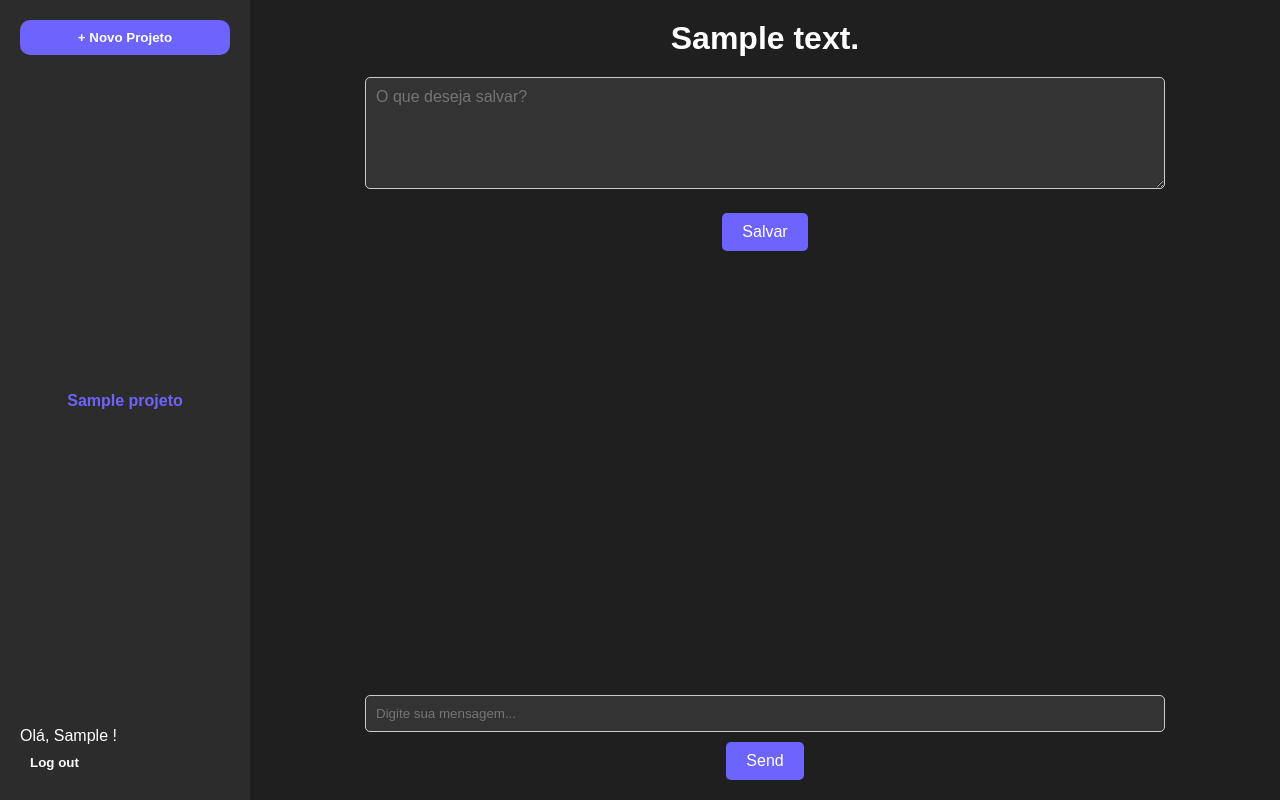
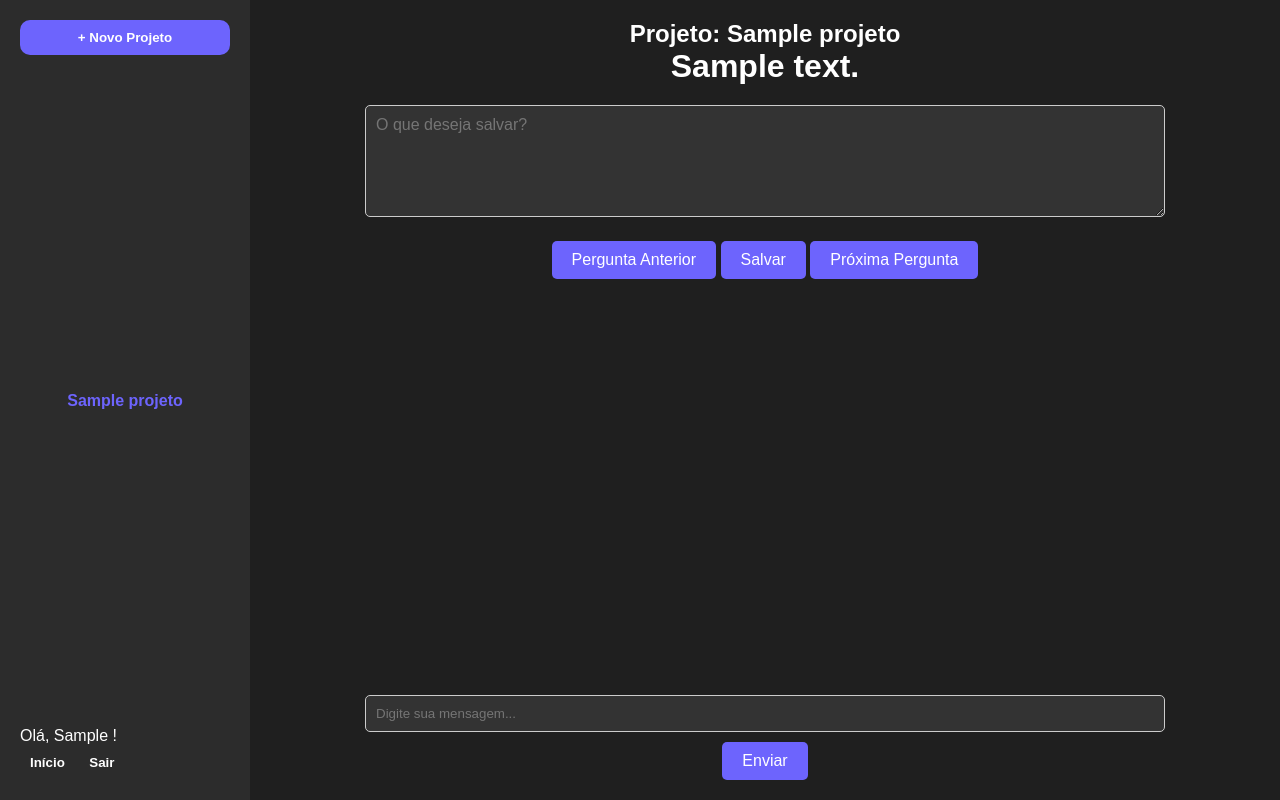
Before and after one commit to fpazin/tccPDG, a Django app: page /PDG_Pergunta/1/1/ in a window 1280 px wide. Run offline with Django 5.2, Linux system fonts and the light colour scheme; a user stored in the database is signed in; tables that the repository leaves empty hold one stand-in row (values such as "Sample post").

Commit message:
Enhance navigation and UI for project questions, adding previous/next buttons and improving modal functionality

```diff
--- a/appPDG/app/views.py
+++ b/appPDG/app/views.py
@@ -18,9 +18,12 @@ def basePDG(request):
 def pdgPerguntas_view(request, projeto_id, pergunta_id):
     projetos = Projeto.objects.filter(usuario=request.user)  # Ou o filtro adequado para os projetos
     pergunta = get_object_or_404(Pergunta, id=pergunta_id)
+    max_pergunta_id = Pergunta.objects.filter(projeto_id=projeto_id).order_by('-id').first().id
     return render(request, 'pdg_perguntas.html', {
+        'projeto': Projeto.objects.get(id=projeto_id),
         'pergunta': pergunta,
         'projetos': projetos,
+        'max_pergunta_id': max_pergunta_id,
     })
 
 # @method_decorator(login_required(login_url='login'), name='dispatch')
--- a/appPDG/appPDG/static/css/style_pdg.css
+++ b/appPDG/appPDG/static/css/style_pdg.css
@@ -231,7 +231,7 @@ textarea {
     font-size: 1em;
 }
 
-.btn-salvar, .btn-enviar {
+.btn-salvar, .btn-enviar, btn-next {
     background-color: #6d64fd;
     color: white;
     border: none;
@@ -242,11 +242,11 @@ textarea {
     margin-top: 10px;
 }
 
-.btn-salvar:hover, .btn-enviar:hover {
+.btn-salvar:hover, .btn-enviar:hover, btn-next:hover {
   background-color: #574fd1;
 }
 
-.btn-salvar {
+.btn-salvar, .btn-enviar, btn-next {
   display: inline-block;
   width: 100px;
   text-align: center;
--- a/appPDG/appPDG/static/css/style_pdg_perguntas.css
+++ b/appPDG/appPDG/static/css/style_pdg_perguntas.css
@@ -92,7 +92,7 @@ textarea {
   color: white;
 }
 
-.btn-salvar, .btn-enviar {
+.btn-salvar, .btn-enviar, .btn-next, .btn-previous {
   background-color: #6d64fd;
   color: white;
   border: none;
@@ -103,7 +103,7 @@ textarea {
   margin-top: 10px;
 }
 
-.btn-salvar:hover, .btn-enviar:hover {
+.btn-salvar:hover, .btn-enviar:hover, .btn-next:hover, .btn-previous:hover {
   background-color: #574fd1;
 }
 
--- a/appPDG/templates/PDG.html
+++ b/appPDG/templates/PDG.html
@@ -86,10 +86,10 @@
     <div class="container">
       <div id="modal-novo-projeto" class="modal">
         <div class="modal-content">
-          <span class="close" onclick="fecharModal()">&times;</span>
           <h2>Novo Projeto</h2>
           <input type="text" id="nome-projeto" placeholder="Digite o nome do projeto" />
           <button onclick="salvarProjeto()">Salvar</button>
+          <button onclick="fecharModal()">Cancelar</button>
         </div>
       </div>
       <aside class="sidebar">
@@ -101,7 +101,7 @@
           </ul>
         <div class="sidebar-footer">
           {% if user.is_authenticated %}
-          <p>Olá, {{ user.username | title }} !</p>
+            <p>Olá, {{ user.username | title }} !</p>
             <button onclick="window.location.href={% url 'logout' %}" class="log-out">Log out</button>
           {% else %}
             <a href="{% url 'login' %}" class="log-in">Log in</a>
@@ -127,6 +127,7 @@
           Com o PDG, você será guiado por um processo baseado no PMBOK com perguntas que auxiliam a documentar o projeto de forma rápida e prática com a ajuda de uma IA.
         </p>
           <div class="botoes">
+            <span class="close" onclick="fecharModal()">&times;</span>
             <button class="btn-novo-projeto" onclick="abrirModal()">+ Novo Projeto</button>
           </div>
       </main>
--- a/appPDG/templates/pdg_perguntas.html
+++ b/appPDG/templates/pdg_perguntas.html
@@ -49,6 +49,17 @@
     })
     .catch(error => console.error("Erro:", error));
   }
+      // Funções para navegação entre perguntas
+  function irParaPerguntaAnterior(projetoId, perguntaId) {
+      if (perguntaId => 1) {
+          window.location.href = `/PDG_Pergunta/${projetoId}/${perguntaId - 1}/`;
+      }
+  }
+  function irParaProximaPergunta(projetoId, perguntaId, maxPerguntaId) {
+      if (perguntaId < maxPerguntaId) {
+          window.location.href = `/PDG_Pergunta/${projetoId}/${perguntaId + 1}/`;
+      }
+  }
   function carregarPerguntas(projetoId) {
         fetch(`/projeto/${projetoId}/`)
             .then(response => {
@@ -94,7 +105,8 @@
             <div class="sidebar-footer">
                 {% if user.is_authenticated %}
                     <p>Olá, {{ user.username | title }} !</p>
-                    <button onclick="window.location.href='{% url 'logout' %}'" class="log-out">Log out</button>
+                    <button onclick="window.location.href={% url 'PDG' %}">Início</button>
+                    <button onclick="window.location.href='{% url 'logout' %}'" class="log-out">Sair</button>
                 {% else %}
                     <a href="{% url 'login' %}" class="log-in">Log in</a>
                 {% endif %}
@@ -105,11 +117,14 @@
         <main class="main-content">
             <!-- Top Section with Textarea and Save Button -->
             <div class="top-section">
+                <h2>Projeto: {{ projeto.nome }}</h2>
                 <h1>{{ pergunta.texto }}</h1>
                 <form method="post" action="">
                     {% csrf_token %}
                     <textarea name="resposta_texto" rows="5" placeholder="O que deseja salvar?">{{ resposta.resposta_texto }}</textarea>
+                    <button type="button" onclick="irParaPerguntaAnterior({{ projeto.id }}, {{ pergunta.id }})" class="btn-previous">Pergunta Anterior</button>
                     <button type="submit" class="btn-salvar">Salvar</button>
+                    <button type="button" onclick="irParaProximaPergunta({{ projeto.id }}, {{ pergunta.id }}, {{ max_pergunta_id }})" class="btn-next">Próxima Pergunta</button>
                 </form>
             </div>
 
@@ -117,7 +132,7 @@
             <div class="bottom-section">
                 <div class="interacao">
                     <input type="text" placeholder="Digite sua mensagem..." />
-                    <button class="btn-enviar">Send</button>
+                    <button class="btn-enviar">Enviar</button>
                 </div>
             </div>
         </main>
```
